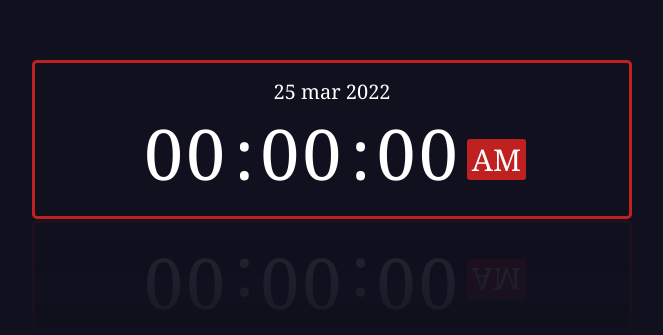
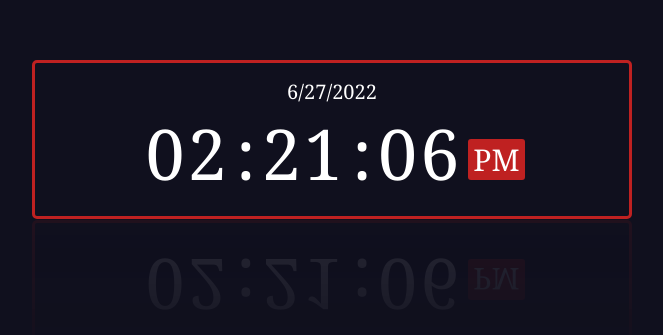
Before and after one commit to yildirimkadir/Digital-Clock, a plain HTML site: page index.html in a window 1280 px wide. Shown: the part 261-596 px from the top of the page, without its empty margins (308-971 px from the left). Drawn offline with Linux system fonts and the light colour scheme.

Commit message:
"Die Aufgabe wurde erledigt."

```diff
--- a/app.js
+++ b/app.js
@@ -0,0 +1,36 @@
+setInterval(showTime, 1000);
+        function showTime() {
+            let time = new Date();
+            let hour = time.getHours();
+            let min = time.getMinutes();
+            let sec = time.getSeconds();
+            let period = document.getElementById("period");
+
+            if (hour > 12) {
+                hour -= 12;
+                period.innerHTML = "PM";
+            }
+            if (hour == 0) {
+                hr = 12;
+                period.innerHTML = "AM";
+            }
+
+            hour = hour < 10 ? "0" + hour : hour;
+            min = min < 10 ? "0" + min : min;
+            sec = sec < 10 ? "0" + sec : sec;
+
+
+            document.getElementById("hour").innerHTML = hour;
+            document.getElementById("minutes").innerHTML = min;
+            document.getElementById("seconds").innerHTML = sec;
+        }
+        showTime();
+
+        function getDate() {
+            let date = new Date ();
+            let today = date.toLocaleDateString();
+            let datum = document.getElementById("datum");
+            datum.innerText = today;
+       };
+
+getDate()
--- a/index.html
+++ b/index.html
@@ -10,7 +10,7 @@
 <body>
     <div class="digital-clock">
         <div class="date">
-            <span class="date">25 mar 2022</span>
+            <span id="datum"></span>
         </div>
 
         <div class="clock">
@@ -21,5 +21,6 @@
 
         </div>
     </div>
+    <script src="app.js"></script>
 </body>
 </html>
--- a/style.css
+++ b/style.css
@@ -38,11 +38,12 @@ body {
     display: flex;
     justify-content: center;
     align-items: center;
+    line-height: normal;
 }
 .clock span:not(:last-child) {
     position: relative;
     margin: 0 6px;
-    font-weight: 500;
+    font-weight: 300;
     text-align: center;
     letter-spacing: 3px;
 }
```
